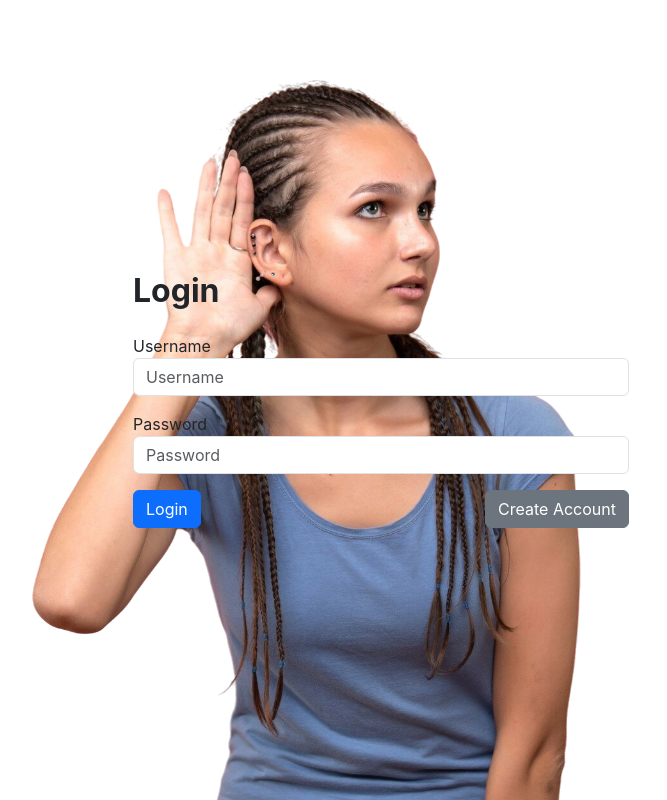
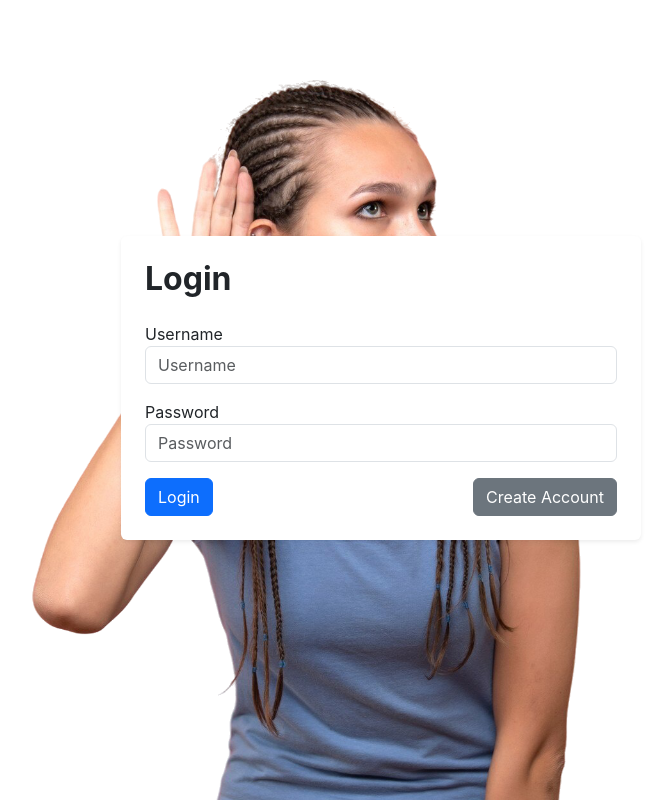
Before and after one commit to Daniel-Kats256/voice-transcription-system, a React (Create React App) app in the folder frontend/: page / in a window 1280 px wide. Shown: the whole page, without its empty margins (259-926 px from the left). Built offline with nearby package versions, Linux system fonts and the light colour scheme; no server answers.

Commit message:
Update LoginPage.js

```diff
--- a/frontend/src/pages/LoginPage.js
+++ b/frontend/src/pages/LoginPage.js
@@ -52,7 +52,7 @@ const LoginPage = () => {
 
   return (
    <div className='flex'>
-       <div className="container-fluid" style={{ maxWidth: '520px' }}>
+       <div className="container-fluid shadow-sm p-4 mb-4 bg-white rounded" style={{ maxWidth: '520px' }}>
       <h2 className="mb-4 text-start page-title">Login</h2>
       {isSlow && (
         <div className="slow-banner mb-2">Login is taking longer than usual. Possible causes: slow network or server. Please wait…</div>
```
